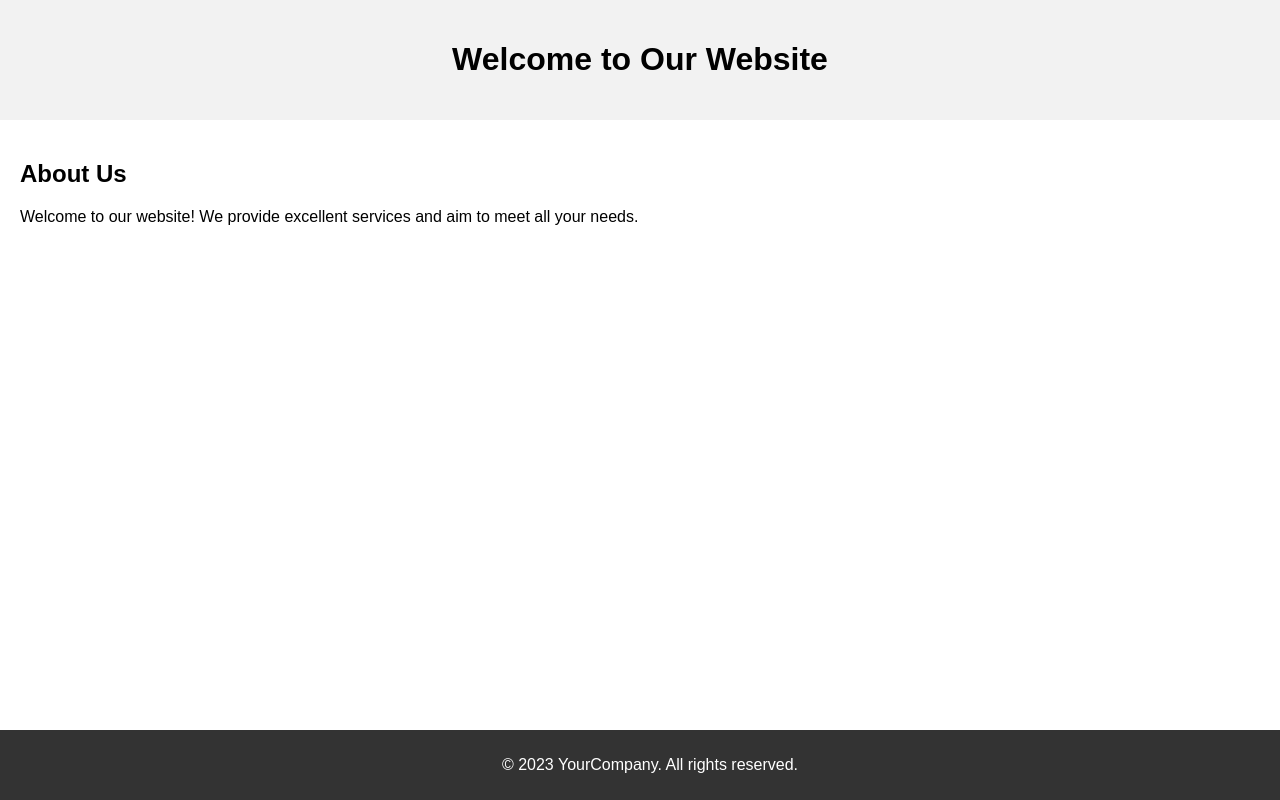
After one commit to Rajaram-Jagadeeswaran/Healthcare_System, a Django app: page / in a window 1280 px wide. The commit adds this page. Run offline with Django 3.2, Linux system fonts and the light colour scheme.

Commit message:
Updated version 1.1

```diff
--- /dev/null
+++ b/hospital/templates/patients/index.html
@@ -0,0 +1,55 @@
+<!DOCTYPE html>
+<html lang="en">
+<head>
+    <meta charset="UTF-8">
+    <meta name="viewport" content="width=device-width, initial-scale=1.0">
+    <title>Home Page</title>
+    <style>
+        body {
+            font-family: Arial, sans-serif;
+            margin: 0;
+            padding: 0;
+        }
+        header {
+            background-color: #f2f2f2;
+            padding: 20px;
+            text-align: center;
+        }
+        nav {
+            background-color: #333;
+            color: #fff;
+            text-align: center;
+            padding: 10px;
+        }
+        nav a {
+            color: #fff;
+            text-decoration: none;
+            padding: 0 10px;
+        }
+        section {
+            padding: 20px;
+        }
+        footer {
+            background-color: #333;
+            color: #fff;
+            text-align: center;
+            padding: 10px;
+            position: fixed;
+            bottom: 0;
+            width: 100%;
+        }
+    </style>
+</head>
+<body>
+    <header>
+        <h1>Welcome to Our Website</h1>
+    </header>
+    <section>
+        <h2>About Us</h2>
+        <p>Welcome to our website! We provide excellent services and aim to meet all your needs.</p>
+    </section>
+    <footer>
+        <p>&copy; 2023 YourCompany. All rights reserved.</p>
+    </footer>
+</body>
+</html>
--- a/hospital/templates/patients/patient_list.html
+++ b/hospital/templates/patients/patient_list.html
@@ -44,14 +44,12 @@
     <title>Patient List</title>
 </head>
 <body>
-    {% for patient in patients %}
     <div class="navbar">
-        <a href="#">Home</a>
+        <a href="{% url 'hospital:home' %}">Home</a>
         <a href="#">Contact</a>
-        <a href="{% url 'hospital:health_record_list' patient_id=patient.id %}">My Health Record</a>
+        <a href="{% url 'hospital:health_record_list' user_id=patient.id %}">My Health Record</a>
         <a href="{% url 'sign_out' %}">Log Out</a>
     </div>
-    {% endfor %}
     <div class="container">
         <h2>Patient List</h2>
         <table>
--- a/hospital/urls.py
+++ b/hospital/urls.py
@@ -4,7 +4,9 @@ from . import views
 app_name = 'hospital'
 
 urlpatterns = [
-    path('', views.patient_list, name='patient_list'),
-    path('health_records/<int:patient_id>/', views.health_record_list, name='health_record_list'),
-    path('patients/<int:patient_id>/', views.health_record_list, name='health_record'),
+    path('', views.home, name='home'),
+    path('patients/', views.patient_list, name='patient_list'),
+    path('health_records/<int:user_id>/', views.health_record_list, name='health_record_list'),
+    path('patients/<int:user_id>/', views.health_record_list, name='health_record'),
+    path('patients/createhealth_record/<int:user_id>/', views.health_record_create, name='health_record_create'),
 ]
--- a/hospital/views.py
+++ b/hospital/views.py
@@ -1,6 +1,12 @@
 from django.http import Http404
-from django.shortcuts import render
+from django.shortcuts import render, get_object_or_404, redirect
+from django.contrib.auth.models import User
 from .models import Patient, HealthRecord
+
+from .forms import HealthRecordForm
+
+def home(request):
+   return render(request, 'patients/index.html')
 
 def patient_list(request):
     user = request.user
@@ -8,12 +14,30 @@ def patient_list(request):
     context = {'patients': patients}
     return render(request, 'patients/patient_list.html', context)
 
-def health_record_list(request, patient_id):
-    # context = {
-    #     'patient_id': patient_id,
-    #     # 'health_records': health_records,
-    # }
-    # return render(request, 'health_record_list.html', context)
-    patient = Patient.objects.get(id=patient_id)
-    health_records = HealthRecord.objects.filter(patient=patient)
-    return render(request, 'patients/health_record_list.html', {'patient': patient, 'health_records': health_records})
+def health_record_list(request, user_id):
+    user = request.user
+    health_records = HealthRecord.objects.filter(user=user)
+    print(user)
+    print(health_records)
+    return render(request, 'patients/health_record_list.html', {'user': user, 'health_records': health_records})
+
+def new(request):
+    return render(request, 'patients/health_record_create_form.html', {'form': HealthRecordForm})
+
+def health_record_create(request, user_id):
+    user = request.user
+    health_records = HealthRecord.objects.filter(user=user)
+    print(user)
+    print(health_records)
+
+    if request.method == 'POST':
+        form = HealthRecordForm(request.POST)
+        if form.is_valid():
+            health_record = form.save(commit=False)
+            health_record.user = user
+            health_record.save()
+            return redirect('hospital:health_record_list', user_id=user.id)
+    else:
+        form = HealthRecordForm(initial={'user': user.username})
+
+    return render(request, 'patients/health_record_create_form.html', {'form': form, 'user': user})
--- a/hospitalproj/urls.py
+++ b/hospitalproj/urls.py
@@ -3,7 +3,7 @@ from django.urls import path, include
 from django.contrib.auth import views as auth_views
 
 urlpatterns = [
-    path('patients/', include('hospital.urls')),
+    path('', include('hospital.urls')),
     path('admin/', admin.site.urls),
     path('signup/', include('users.urls')),
     path('signin/', auth_views.LoginView.as_view(template_name='users/signin.html'), name='sign_in'),
--- a/users/views.py
+++ b/users/views.py
@@ -1,3 +1,4 @@
+from django.http import Http404
 from django.shortcuts import render, redirect
 from django.contrib import messages
 from .forms import UserSignUpForm
@@ -14,7 +15,7 @@ def sign_up(request):
             patient = Patient.objects.create(user=user, name=un)
 
             # Creating associated HealthRecord instance for the new user
-            health_record = HealthRecord.objects.create(user=user, patient=patient)
+            health_record = HealthRecord.objects.create(user=user)
 
             messages.success(request, 'Account has been successfully created for {}.'.format(un))
             return redirect('/signin')
```
Also changed, not shown: hospital/forms.py (added, +8 -0 lines), hospital/models.py (+7 -8 lines), hospital/templates/patients/health_record_create_form.html (added, +7 -0 lines), hospital/templates/patients/health_record_list.html (+3 -4 lines), db.sqlite3, hospital/migrations/0004_auto_20231205_2350.py (added).
